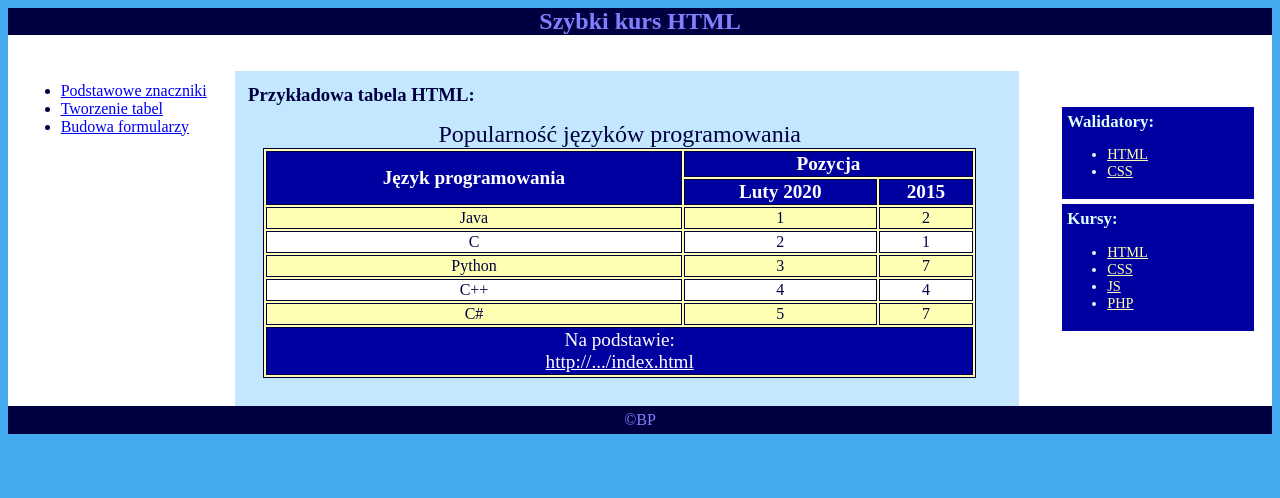
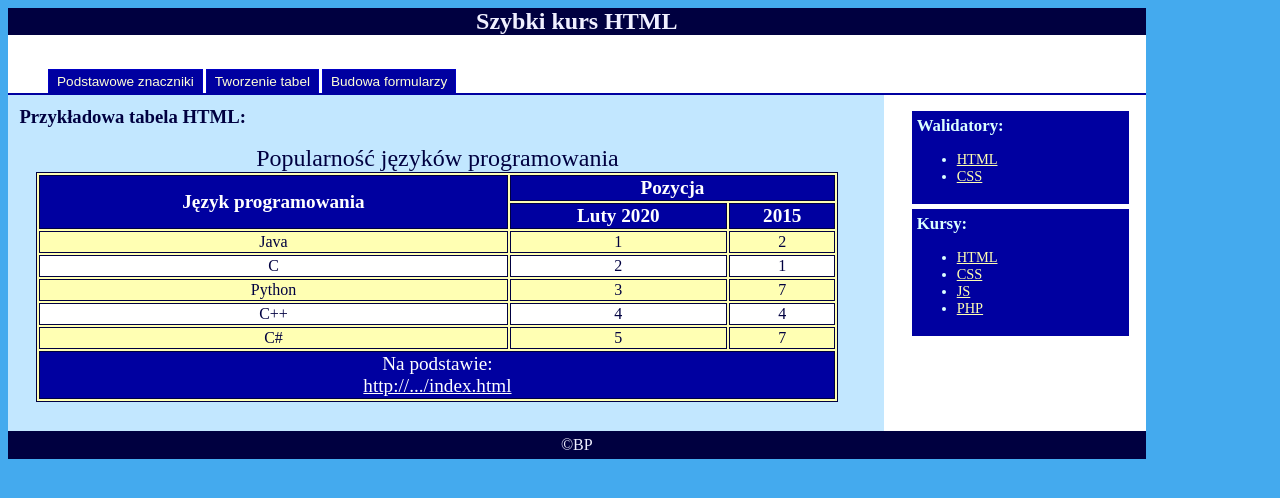
Before and after one commit to volodymyr-tsukanov/poai-html-1, a plain HTML site: page html/tabele.html in a window 1280 px wide. Drawn offline with Linux system fonts and the light colour scheme.

Commit message:
zad3.3 ; reorganized style.css (lab3 home)

```diff
--- a/html/style.css
+++ b/html/style.css
@@ -8,37 +8,101 @@ h1, h2, h3 {
     padding: 0;
 }
 
+label {
+	cursor: help;
+}
+
+table {
+    background: #ffffb3;
+    text-align: center;
+    width: 94%;
+    margin: 2%;
+    border: 1pt solid #000040;
+}
+
+caption {
+    font-size: 150%
+}
+
+tfoot, thead {
+    background: #0000a0;
+    color: #ffffff;
+    font-size: 120%
+}
+tfoot a {
+    color: #ffffff;
+}
+
+td, th {
+    border: 1pt solid #000040;
+}
+
 h1, h2, #stopka {
     background: #000040;
-    color: #8080ff;
+    color: #f0f0ff;
     text-align: center;
 }
 
-#stopka {
-	clear:both;
-	width:100%;
-	padding:5px 0 5px 0;
-	text-align:center;
+
+#kontener {
+	background: #ffffff;
+	float: center;
+	width: 90%;
+	height: 100%;
+}
+
+#menu {
+    background: #ffffff;
+	float: left;
+	width: 100%;
+	margin: 0;
+	padding: 0;
+	border-bottom: 2px solid #0000a0;
+}
+#menu li {
+	float: left;
+	margin: 0;
+	padding: 0;
+	list-style: none;
+	padding-right: 3px;
+	font-family: "LucidaGrande", sans-serif;
+	font-size: 85%;
+}
+#menu a {
+	float: left;
+	display: block;
+	margin: 0;
+	padding: 4px 8px;
+	color: #ffffd7;
+	text-decoration: none;
+	border: 1px solid #0000c6;
+	border-bottom: none;
+	background: #0000a0;
+}
+#menu a:hover {
+	background: #0000d5;
+	color: #ffffff;
+	text-decoration: none;
 }
 
 #tresc {
     background: #c2e7ff;
-	float:left;
-	width:60%;
-	padding:1%;
-}
-
-#menu {
-    background: #ffffff;
-	float:left;
-	width:16%;
-	padding:1%;
+	float: left;
+	width: 75%;
+	padding: 1%;
 }
 
 #pasek {
-	float:right;
-	width:16%;
-	padding:1%;
+	float: right;
+	width: 20%;
+	padding: 1%;
+}
+
+#stopka {
+	clear: both;
+	width: 100%;
+	padding: 5px 0 5px 0;
+	text-align: center;
 }
 
 #link {
@@ -46,50 +110,18 @@ h1, h2, #stopka {
 	text-decoration: underline;
 }
 
-#kontener {
-	background:#ffffff;
+
+*.box {
+	background: #0000a0;
+	color: #dbffff;
+	padding: 5px;
+	margin: 5px;
+	font-size: 90%;
+}
+*.box a {
+	color: #ffffb0
 }
 
-
-*.box { background:#0000a0;
-color:#dbffff;
-padding:5px;
-margin:5px;
-font-size:90%;}
-*.box a{color:#ffffb0}
-
-
-/* TABELA */
- /* ustawienia dla całej tabeli: */
-table {
-    background: #ffffb3;
-    text-align: center;
-    width: 94%;
-    margin: 2%;
-    border: 1pt solid #000040;
-}
- /*ustawienie tytułu tabeli:*/
-caption {
-    font-size: 150%
-}
- /*formatowanie części nagłówkowej i stopki tabeli: */
-tfoot, thead {
-    background: #0000a0;
-    color: #ffffff;
-    font-size: 120%
-}
- /*formatowanie pojedynczych komórek zwykłych i nagłówkowych: */
-td, th {
-    border: 1pt solid #000040;
-}
- /*formatowanie elementu <a> zawartego w elemencie <tfoot>: */
-tfoot a {
-    color: #ffffff;
-}
 *.parzysty {
     background: #ffffff;
 }
-
-label {
-	cursor: help;
-}
```
